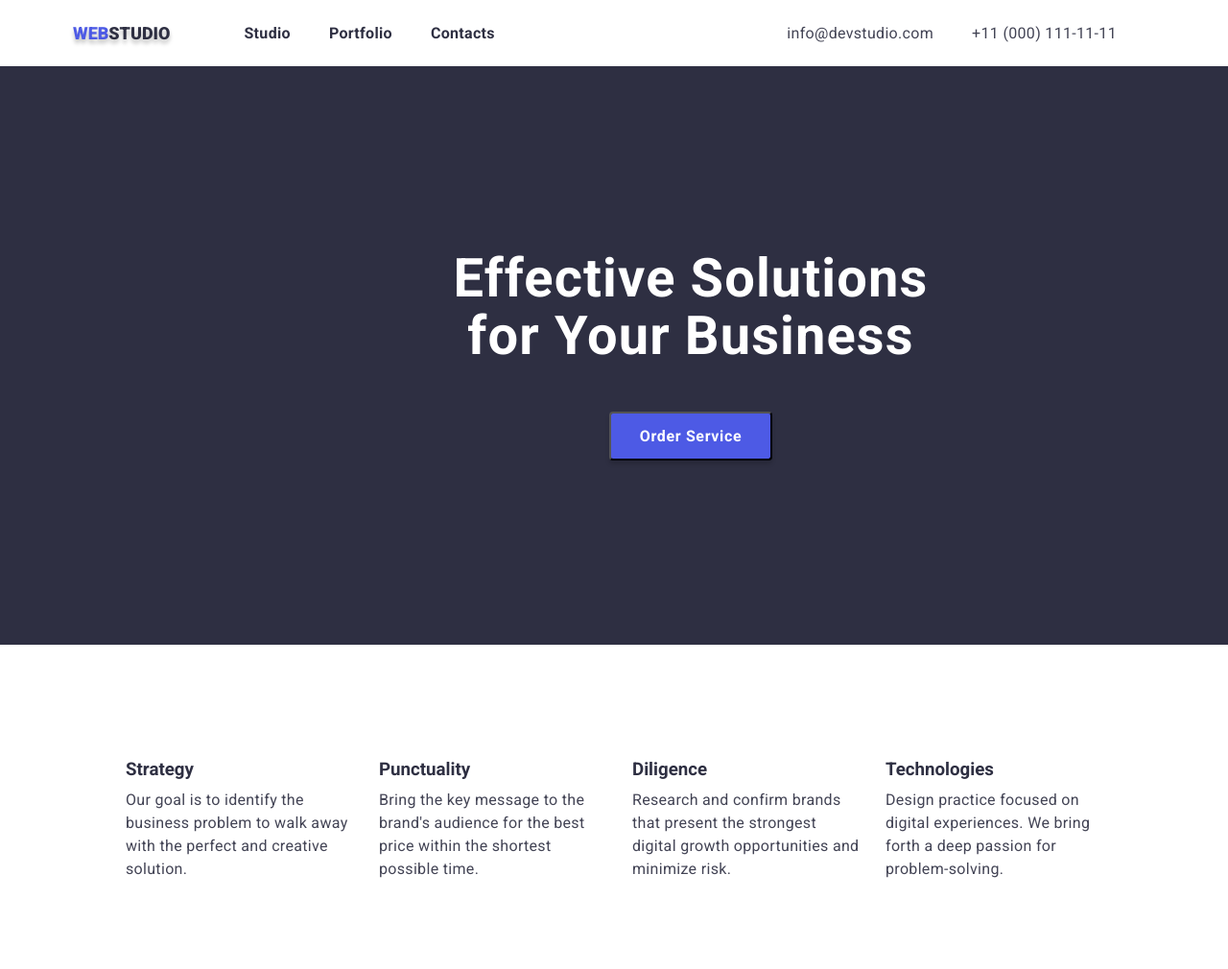
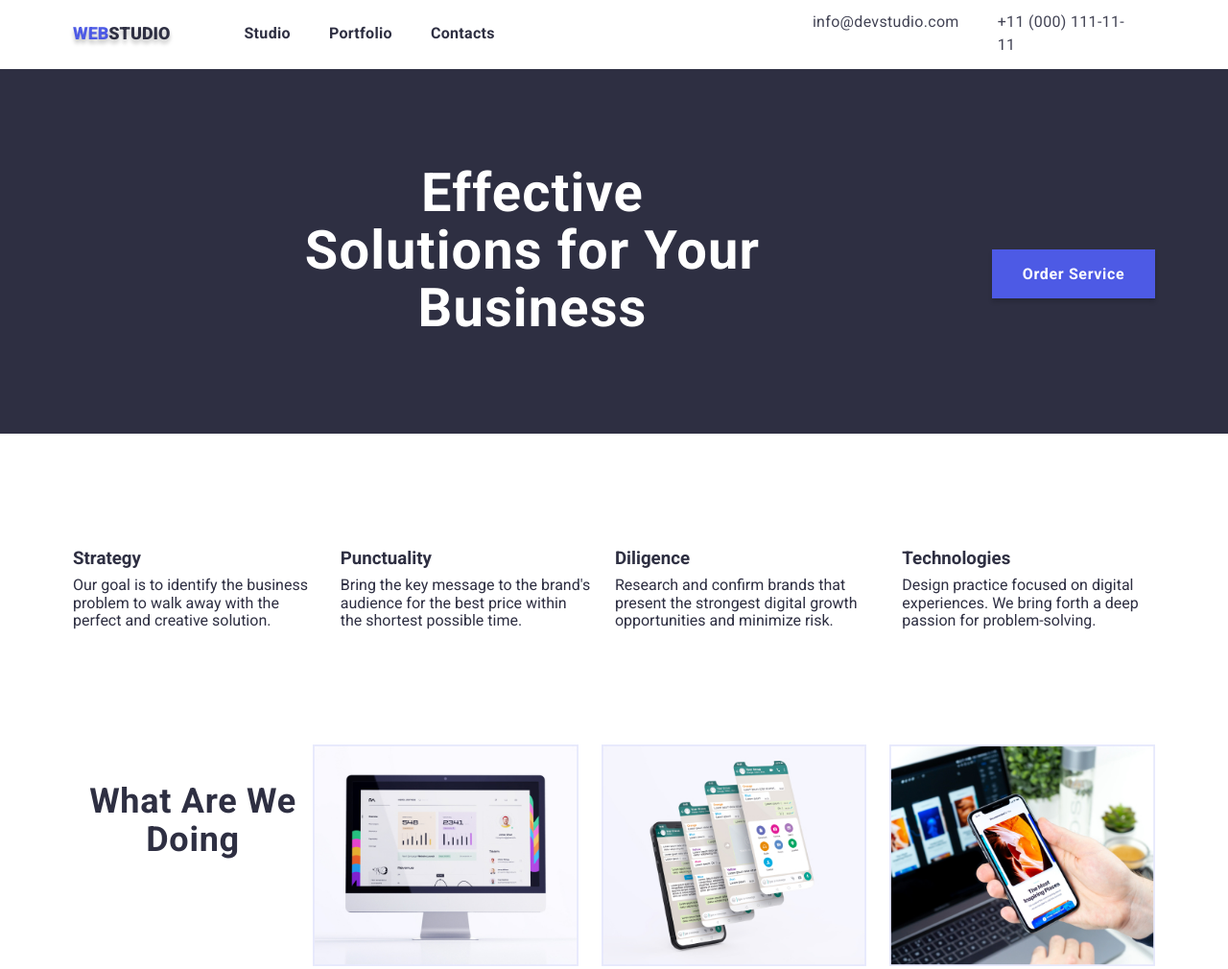
Before and after one commit to Yurii19870524/goit-markup-hw-03, a plain HTML site: page index.html in a window 1280 px wide. Shown: the top 1010 px of the page at 96% size. Drawn offline with nearby package versions, Linux system fonts and the light colour scheme.

Commit message:
modified:   css/styles.css         modified:   index.html         modified:   portfolio.html

```diff
--- a/css/styles.css
+++ b/css/styles.css
@@ -18,16 +18,44 @@ body {
     color: var(--color-item);
 }
 
+/*  reset */
+
 h1,
 h2,
 h3,
+h4,
+h5,
+h6,
 p {
     margin: 0;
+}
+
+/*  ul */
+.list {
+    list-style: none;
+    padding: 0;
+    margin: 0;
+}
+
+.link {
+    text-decoration: none;
 }
 
 img {
     display: block;
     max-width: 100%;
+    height: auto;
+}
+
+address {
+    font-style: normal;
+}
+
+container {
+    width: 1128px;
+    padding: 0 15px;
+    margin: 0 auto;
+
 }
 
 
@@ -49,7 +77,9 @@ img {
 
 
 .page-header {
-    background: var(--color-main);
+    height: 72px;
+    box-shadow: 0px 2px 1px rgba(46, 47, 66, 0.08), 0px 1px 1px rgba(46, 47, 66, 0.16), 0px 1px 6px rgba(46, 47, 66, 0.08);
+
 }
 
 .logo>span {
@@ -67,12 +97,14 @@ img {
 }
 
 .container {
+    display: flex;
+    align-items: center;
     padding-right: 15px;
     padding-left: 15px;
     margin-right: auto;
     margin-left: auto;
     width: 1158px;
-    margin-top: 5px;
+
 }
 
 .main-nav {
@@ -85,19 +117,8 @@ img {
 }
 
 
-.link {
-    text-decoration: none;
-}
-
 .nav-list {
-    padding: 0;
-    margin: 0;
     display: flex;
-}
-
-.nav-list,
-.list {
-    list-style: none;
 }
 
 .nav-link {
@@ -122,10 +143,8 @@ img {
 
 .contact-main {
     display: flex;
-    margin-left: auto;
-    margin-top: 0;
-    margin-bottom: 0;
-    padding: 0;
+    margin-left: 331px;
+
 }
 
 .contact-link {
@@ -143,13 +162,10 @@ img {
 }
 
 /*================Main Content================ */
-.container-hero {
-    padding-bottom: 192px;
-    padding-top: 192px;
-    min-width: 1440px;
-    height: 603px;
+.hero {
+    padding: 100px 0;
     text-align: center;
-    background: var(--color-item);
+    background-color: var(--color-item);
 }
 
 .hero-title {
@@ -157,10 +173,14 @@ img {
     font-size: 56px;
     line-height: 1.07;
 
+    width: 492px;
+    margin-left: auto;
+    margin-right: auto;
+
     letter-spacing: 0.02em;
     color: var(--color-main);
 
-    margin: 0;
+
 }
 
 .button {
@@ -177,13 +197,13 @@ img {
     left: 635px;
     top: 432px;
 
-    background: var(--color-active);
+    background-color: var(--color-active);
     box-shadow: 0px 4px 4px rgba(0, 0, 0, 0.15);
-    border-radius: 4px;
+    border: none
 }
 
 .button:hover {
-    background: var(--color-active);
+    background-color: var(--color-active);
     box-shadow: 0px 1px 6px rgba(46, 47, 66, 0.08), 0px 1px 1px rgba(46, 47, 66, 0.16), 0px 2px 1px rgba(46, 47, 66, 0.08);
     border-radius: 4px;
 }
@@ -195,57 +215,42 @@ img {
 
 /* Privileges */
 
-.test-container {
+.service {
+    padding-top: 120px;
+    padding-bottom: 0;
+}
 
-    padding-top: 120px;
-    margin-left: auto;
-    margin-right: auto;
-    padding-right: 15px;
-    padding-left: 15px;
-
-    width: 1128px;
-
-}
 
 .flex-container {
     display: flex;
-    margin: 0;
-}
-
-.flex-element {
-    padding-right: 24px;
-    width: 264px;
-    margin: 0;
-
+    gap: 24px;
 }
 
 .flex-text {
-    padding-top: 8px;
+    margin-top: 8px;
 }
-
 
 .gallery-section {
     padding: 120px 0;
 }
 
-.container {
-    margin-top: 0;
-}
+
 
 .section-images {
     display: flex;
     margin: 0;
     padding: 0;
+    gap: 24px;
 }
 
 .section-img {
-    margin-right: 24px;
+
     border: 1px solid #E7E9FC;
-    flex-basis: calc(100% /3 - 24px);
+    /* flex-basis: calc(100% /3 - 24px); */
 }
 
 .about {
-    background: #F4F4FD;
+    background-color: #F4F4FD;
     padding: 120px 0;
 }
 
--- a/index.html
+++ b/index.html
@@ -1,16 +1,27 @@
 <!DOCTYPE html>
 <html lang="en">
 
-<head>
+
     <meta charset="UTF-8">
     <meta http-equiv="X-UA-Compatible" content="IE=edge">
     <meta name="viewport" content="width=device-width, initial-scale=1.0">
-    <link rel="stylesheet" href="https://cdnjs.cloudflare.com/ajax/libs/modern-normalize/1.1.0/modern-normalize.min.css" integrity="sha512-wpPYUAdjBVSE4KJnH1VR1HeZfpl1ub8YT/NKx4PuQ5NmX2tKuGu6U/JRp5y+Y8XG2tV+wKQpNHVUX03MfMFn9Q==" crossorigin="anonymous" referrerpolicy="no-referrer" />
+
     <title>WebStudio</title>
-    <link rel="stylesheet" href="./css/styles.css">
+
+     <!--fon-family-->
+
     <link rel="preconnect" href="https://fonts.googleapis.com">
     <link rel="preconnect" href="https://fonts.gstatic.com" crossorigin>
     <link href="https://fonts.googleapis.com/css2?family=Raleway:wght@700&family=Roboto:wght@400;500;700;900&display=swap" rel="stylesheet">
+
+    <!--nornalize-->
+
+    <link rel="stylesheet" href="https://cdnjs.cloudflare.com/ajax/libs/modern-normalize/1.1.0/modern-normalize.min.css" integrity="sha512-wpPYUAdjBVSE4KJnH1VR1HeZfpl1ub8YT/NKx4PuQ5NmX2tKuGu6U/JRp5y+Y8XG2tV+wKQpNHVUX03MfMFn9Q==" crossorigin="anonymous" referrerpolicy="no-referrer" />
+
+    <!--base styles-->
+
+    <link rel="stylesheet" href="./css/styles.css">
+
 
 
 </head>
@@ -18,11 +29,11 @@
 <body>
     <!--Header-->
     <header class="page-header">
-        <nav class="container main-nav">
-
+        <div class="container">
+            <nav class=" main-nav">
                 <div class="logo-web"> <a class="logo span link" href="/"><span>Web</span>Studio</a></div>
 
-               <ul class="nav-list">
+                <ul class="nav-list list">
                     <li class="nav-item">
                         <a class="nav-link link" href="./index.html">Studio</a>
                     </li>
@@ -33,7 +44,7 @@
                         <a class="nav-link link" href="">Contacts</a>
                     </li>
                 </ul>
-
+            </nav>
                 <ul class="list contact-main">
                     <li>
                         <a  class="contact-link link" href="mailto:info@devstudio.com">info@devstudio.com</a>
@@ -42,63 +53,53 @@
                         <a  class="contact-link link" href="tel:+11(000)1111111">+11 (000) 111-11-11</a>
                      </li>
                 </ul>
-        </nav>
+        </div>
     </header>
 
     <!--Maim Content-->
     <main>
-        <section class="container-hero">
-            <h1 class="hero-title">Effective Solutions <br>for Your Business</h1>
+        <section class="hero">
+            <div class="container">
+                <h1 class="hero-title">Effective Solutions for Your Business</h1>
                 <button class="button" type="button">Order Service</button>
+            </div>
+
         </section>
 
-        <section>
-            <div class="test-container">
+        <section class="service">
+            <div class="container">
                  <h2 class="visually-hidden" >Privileges</h2>
                 <ul class="flex-container list feoture-list">
                     <li class=" service-list">
-                        <div class="flex-element">
                         <h3 class="service-title">Strategy</h3>
-                            <p class="flex-text service-text">
+                            <p class="flex-text ">
                                Our goal is to identify the business problem to walk away with the perfect
                                 and creative solution.
                             </p>
-                        </div>
-
                     </li>
                     <li class="service-list">
-                        <div class="flex-element">
                         <h3 class="service-title">Punctuality</h3>
-                            <p class="flex-text service-text">
+                            <p class="flex-text">
                              Bring the key message to the brand's audience for the best price within the
                              shortest possible time.
                             </p>
-                        </div>
-
                     </li>
                     <li class="service-list">
-                        <div class="flex-element">
                        <h3 class="service-title">Diligence</h3>
-                            <p class="flex-text service-text">
+                            <p class="flex-text">
                                Research and confirm brands that present the strongest  digital growth
                                opportunities and minimize risk.
                             </p>
-                        </div>
-
                     </li>
                     <li class="service-list">
-                        <div class="flex-element">
                         <h3 class="service-title">Technologies</h3>
-                            <p class="flex-text service-text">
+                            <p class="flex-text">
                                 Design practice focused on digital experiences. We bring forth a deep
                                 passion for problem-solving.
                             </p>
-                        </div>
-
                     </li>
                 </ul>
             </div>
-
         </section>
 
         <section class="gallery-section">
```
Also changed, not shown: portfolio.html (+3 -1 lines). Lines whose indentation alone changed are shown as unchanged.
